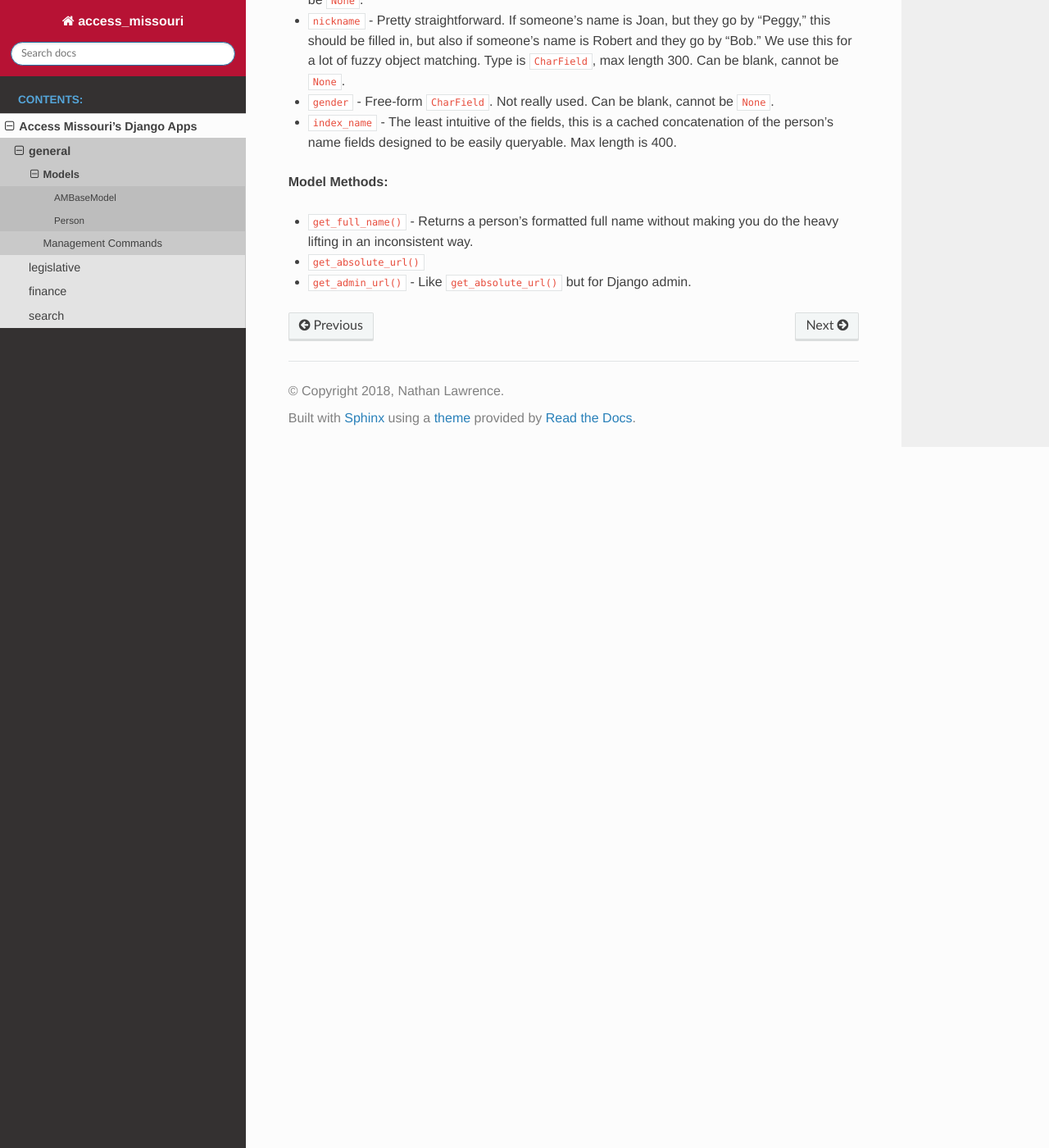
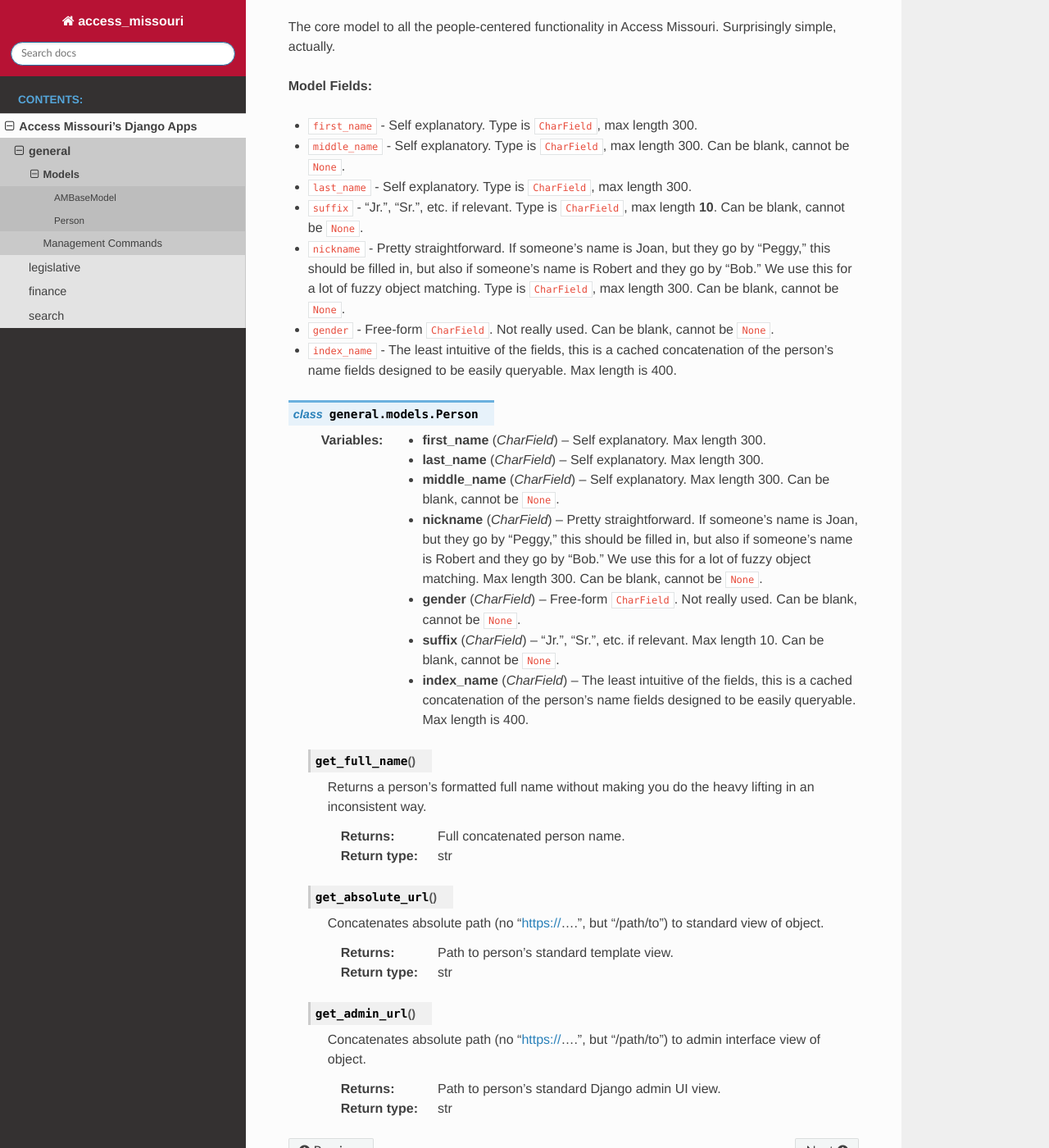
Before and after one commit to access-missouri/am-django-project, a Sphinx documentation site: the page built from docs/apps/general/models.rst, in a window 1280 px wide and 1400 px high, scrolled down 1078 px. Shown: the whole window at 82% size. Built offline with Sphinx 7.4.7 and the Read the Docs theme 2.0.0, drawn with Linux system fonts in a browser that asks for light colours; formulas are drawn with MathJax 3; some of the changed text lies outside the part shown.

Commit message:
Using Python domain documentation to improve things.

```diff
--- a/docs/apps/general/management-commands.rst
+++ b/docs/apps/general/management-commands.rst
@@ -8,7 +8,7 @@ As primary business logic, management tasks generally should not be stored in th
 person_full_name_to_index_name
 ~~~~~~~~~~~~~~~~~~~~~~~~~~~~~~
 
-A task that should eventually be deprecated and relegegated to model managers and aggregation, this creates an easily-queryable version of someone's name and stores it in a searchable format.
+A task that should eventually be deprecated and relegated to model managers and aggregation, this creates an easily-queryable version of someone's name and stores it in a searchable format.
 
 Behind the scenes, what's happening is a bunch of conditional concatenation, then it's getting stored in the Person model's `index_name` field.
 
--- a/docs/apps/general/models.rst
+++ b/docs/apps/general/models.rst
@@ -3,6 +3,7 @@ Models
 
 Models in the general app should not be added to if it can be avoided. Ask Nathan for details.
 
+.. py:currentmodule:: general.models
 
 -------------------------
 
@@ -23,6 +24,20 @@ This is the abstract model all Access Missouri models inherit from, which means
 
 * ``extras`` - Perhaps the most important of the inherited fields, this is a ``JSONField`` key-value store of anything that doesn't fit somewhere else in a model. Use liberally. More info in the database is better than less.
 
+.. py:class:: AMBaseModel
+
+	:ivar DateTimeField created_at:
+
+		The exact date/time a specific instance of a model was created at. Automatically fills. You shouldn't have to think about this.
+
+	:ivar DateTimeField updated_at:
+
+		The exact date/time a specific instance of a model was last updated/changed at. Automatically fills. You shouldn't have to think about this.
+
+	:ivar JSONField extras:
+
+		Perhaps the most important of the inherited fields, this is a ``JSONField`` key-value store of anything that doesn't fit somewhere else in a model. Use liberally. More info in the database is better than less.
+
 -----------------------------
 
 Person
@@ -40,8 +55,54 @@ The core model to all the people-centered functionality in Access Missouri. Surp
 * ``gender`` - Free-form ``CharField``. Not really used. Can be blank, cannot be ``None``.
 * ``index_name`` - The least intuitive of the fields, this is a cached concatenation of the person's name fields designed to be easily queryable. Max length is 400.
 
-**Model Methods:**
+.. py:class:: Person
 
-* ``get_full_name()`` - Returns a person's formatted full name without making you do the heavy lifting in an inconsistent way.
-* ``get_absolute_url()``
-* ``get_admin_url()`` - Like ``get_absolute_url()`` but for Django admin.
+	:ivar CharField first_name:
+
+		Self explanatory. Max length 300.
+
+	:ivar CharField last_name:
+
+		Self explanatory. Max length 300.
+
+	:ivar CharField middle_name:
+
+		Self explanatory. Max length 300. Can be blank, cannot be ``None``.
+
+	:ivar CharField nickname:
+
+		Pretty straightforward. If someone’s name is Joan, but they go by “Peggy,” this should be filled in, but also if someone’s name is Robert and they go by “Bob.” We use this for a lot of fuzzy object matching. Max length 300. Can be blank, cannot be ``None``.
+
+	:ivar CharField gender:
+
+		Free-form ``CharField``. Not really used. Can be blank, cannot be ``None``.
+
+	:ivar CharField suffix:
+
+		“Jr.”, “Sr.”, etc. if relevant. Max length 10. Can be blank, cannot be ``None``.
+
+	:ivar CharField index_name:
+
+		The least intuitive of the fields, this is a cached concatenation of the person's name fields designed to be easily queryable. Max length is 400.
+
+
+	.. py:method:: get_full_name()
+
+		Returns a person's formatted full name without making you do the heavy lifting in an inconsistent way.
+
+		:return: Full concatenated person name.
+		:rtype: str
+
+	.. py:method:: get_absolute_url()
+
+		Concatenates absolute path (no "https://....", but "/path/to") to standard view of object.
+
+		:return: Path to person's standard template view.
+		:rtype: str
+
+	.. py:method:: get_admin_url()
+
+		Concatenates absolute path (no "https://....", but "/path/to") to admin interface view of object.
+
+		:return: Path to person's standard Django admin UI view.
+		:rtype: str
```
Also changed, not shown: 1 other file.
